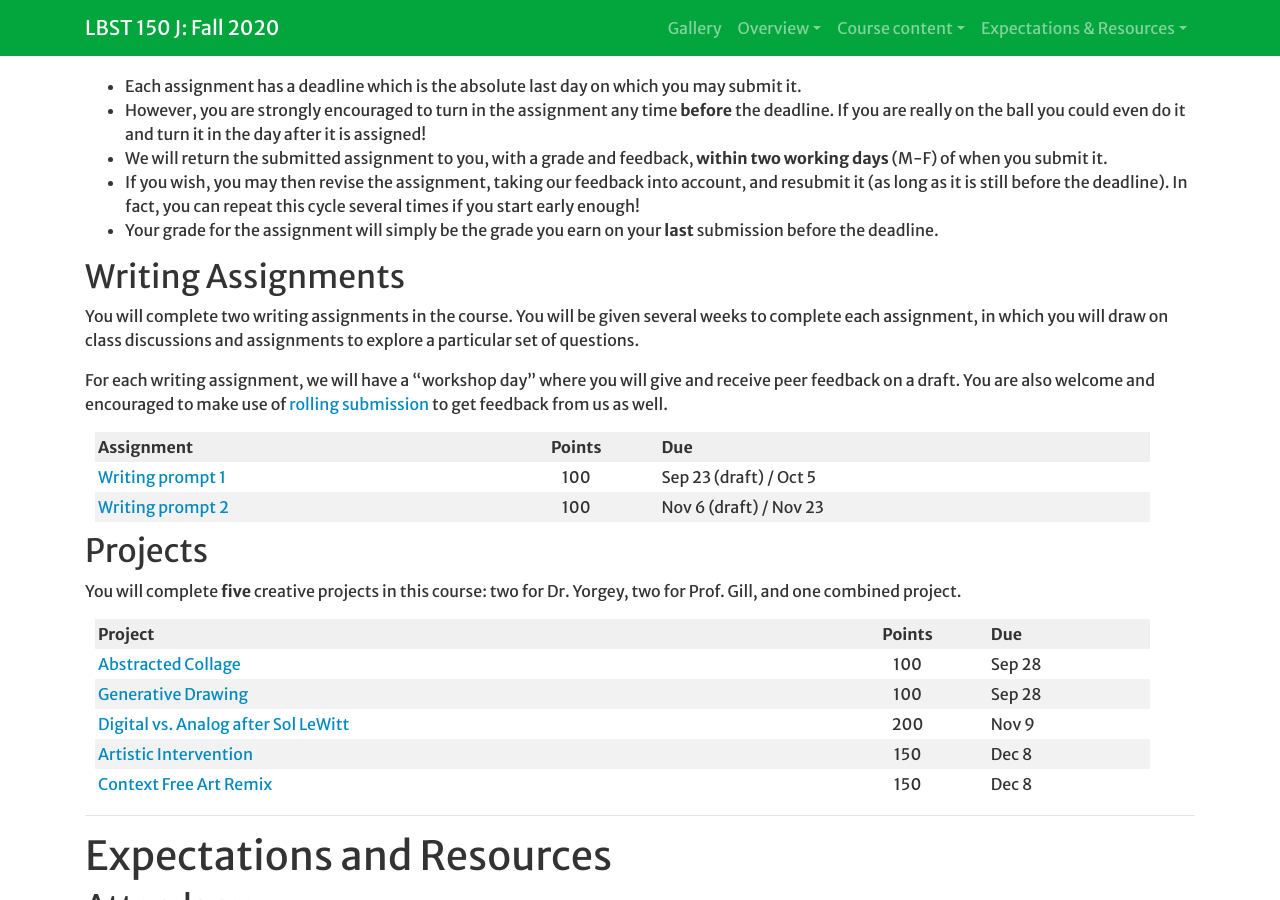
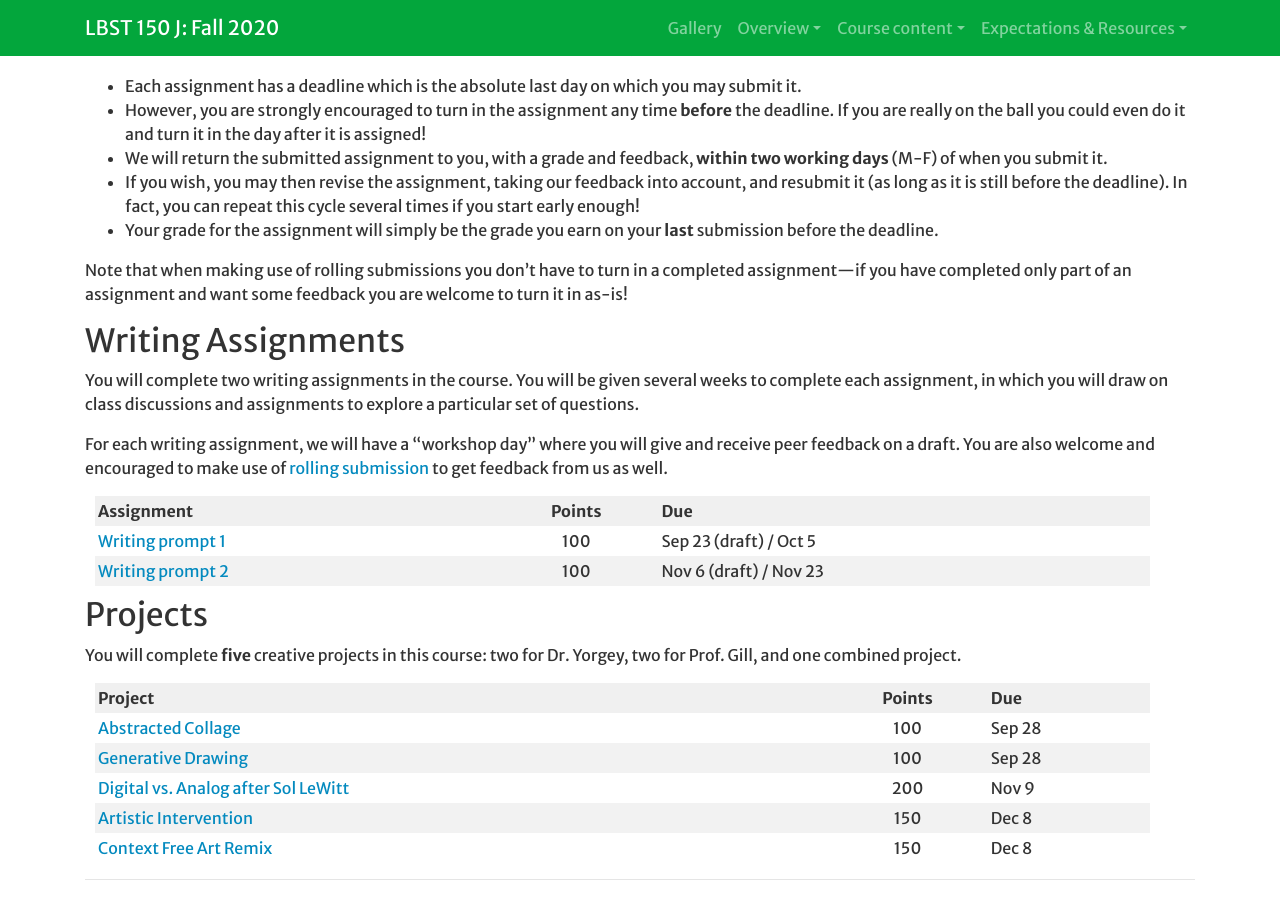
Before and after one commit to Hendrix-CS/creativity-TEC, a Jekyll site: the page built from index.md, in a window 1280 px wide and 900 px high, scrolled down 6029 px. Built offline with Jekyll 4.4.1, drawn with Linux system fonts in a browser that asks for light colours; a script that is not in the unit is left out; our own code applies the rules of GitHub Pages for plain Markdown files.

Commit message:
note you can turn in partial assignments for rolling submissions

```diff
--- a/index.md
+++ b/index.md
@@ -108,6 +108,10 @@ Projects and writing assignments will be accepted and graded on a
   start early enough!
 * Your grade for the assignment will simply be the grade you earn on
   your **last** submission before the deadline.
+
+Note that when making use of rolling submissions you don't have to
+turn in a completed assignment---if you have completed only part of an
+assignment and want some feedback you are welcome to turn it in as-is!
 
 ## <a name="writing">Writing Assignments</a>
 
```
Also changed, not shown: 1 other file.
